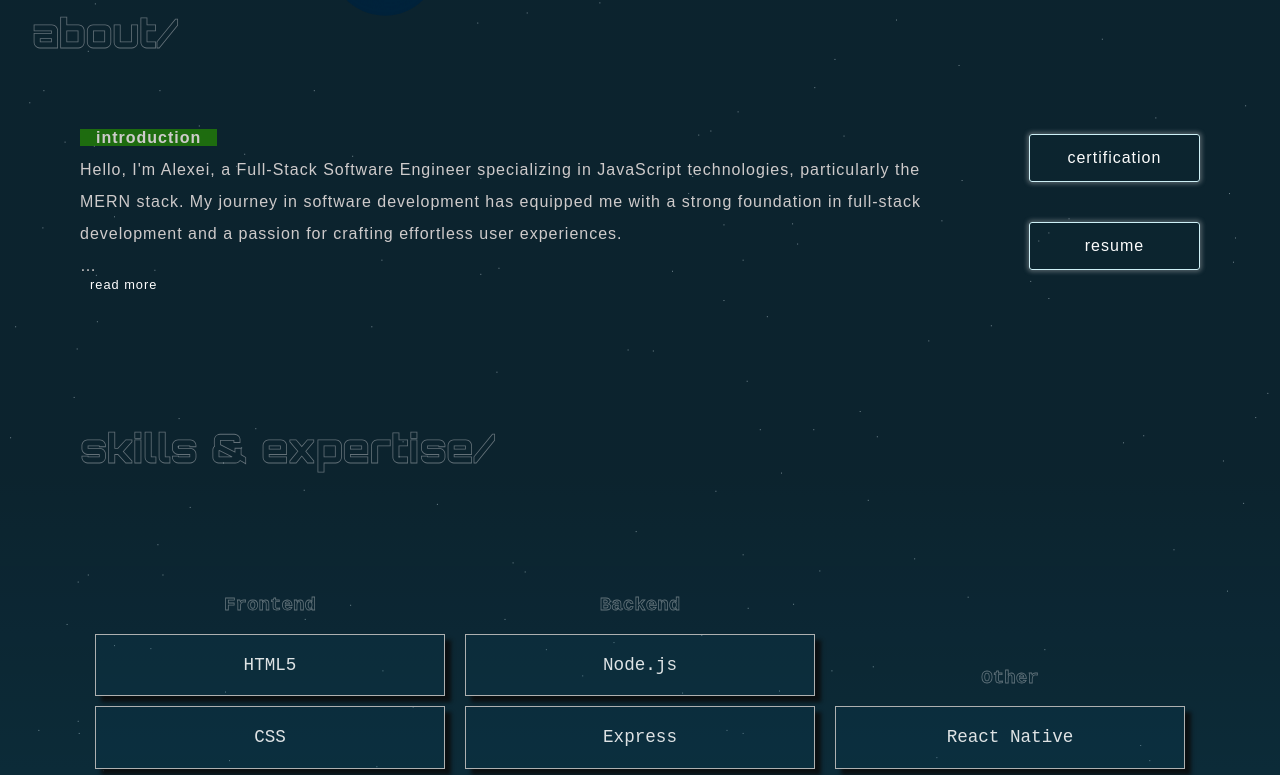
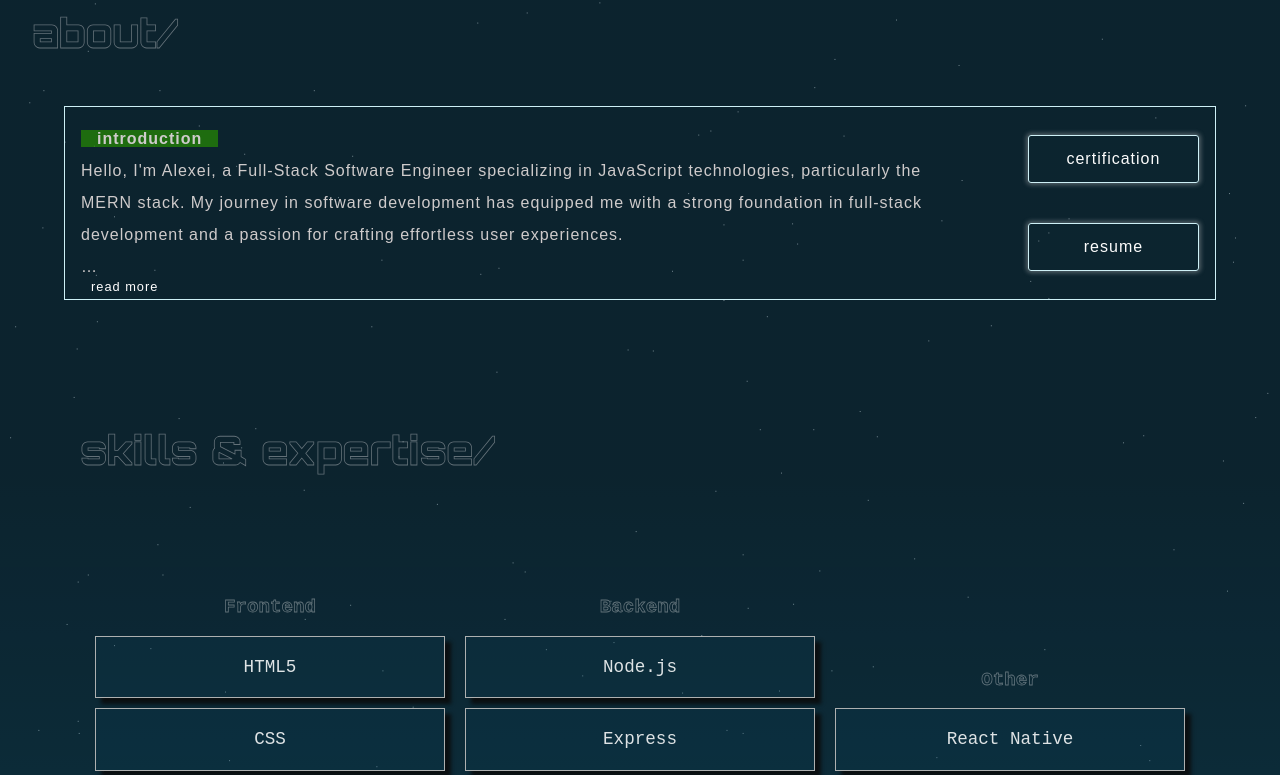
Before and after one commit to Alex-dev7/ar_portfolio, a React (Vite) app: page / in a window 1280 px wide. Shown: the part 825-1600 px from the top of the page. Built offline with nearby package versions, Linux system fonts and the light colour scheme; a web font is replaced by a local one.

Commit message:
added bio border style

```diff
--- a/src/components/Bio/bio.scss
+++ b/src/components/Bio/bio.scss
@@ -84,6 +84,8 @@
 
             .text-wrapper {
             width: 75%;
+            margin: 0 auto;
+            border: 1px solid rgba(206, 240, 246, 0.999);
             display: flex;
             flex-direction: row;
             text-align: start;
--- a/src/components/Header/header.scss
+++ b/src/components/Header/header.scss
@@ -33,7 +33,7 @@
             z-index: -10;
         }
         @keyframes scaleDown {
-            0% { transform: scale(2); }
+            0% { transform: scale(1.5); }
             100% { transform: scale(1); }
         }
         .led-light {
```
